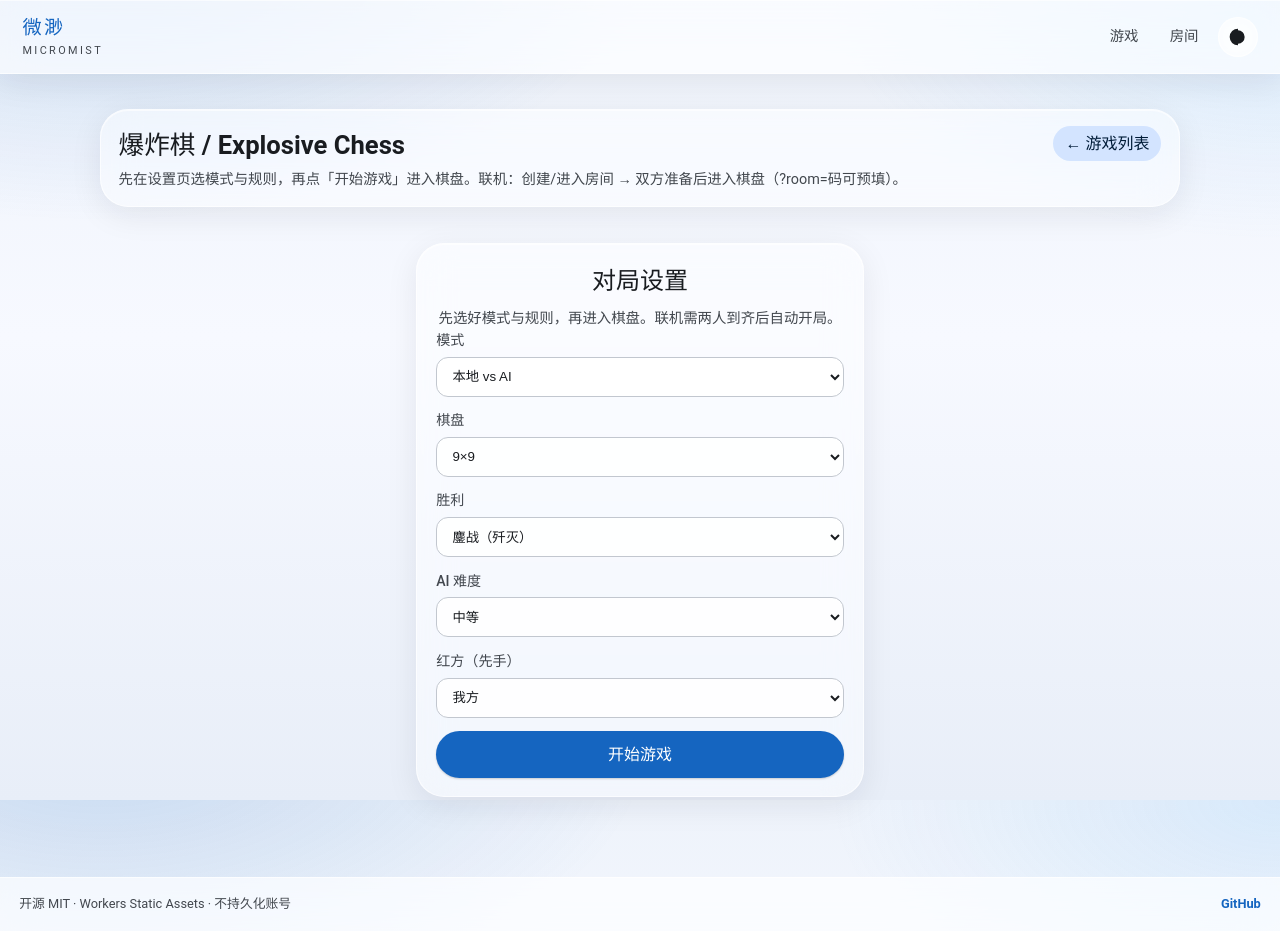
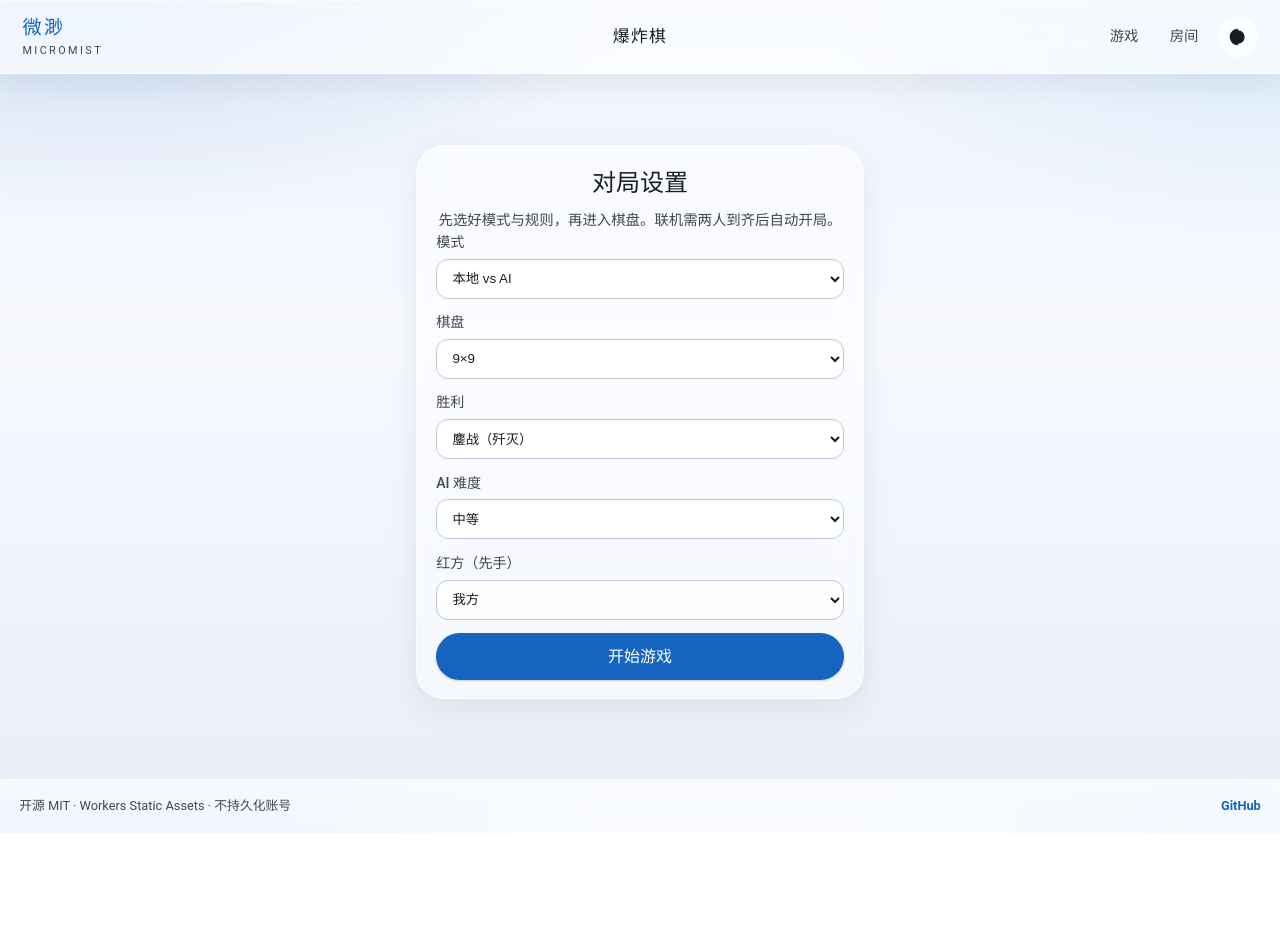
Before and after one commit to GoldenEagle1527/micromist, a React (Vite) app: page /play/explosive-chess in a window 1280 px wide. After the commit the page ends 833 px from the top, so only its background shows below. Built offline with nearby package versions, Linux system fonts and the light colour scheme.

Commit message:
Show current game title in topbar, drop play-header
Center the Chinese game name while playing; home via brand click only.

```diff
--- a/src/components/Shell.tsx
+++ b/src/components/Shell.tsx
@@ -1,5 +1,6 @@
 import { useState } from "react";
-import { NavLink, Outlet } from "react-router";
+import { NavLink, Outlet, useMatch } from "react-router";
+import { getGame } from "../games/catalog";
 import { useTheme } from "../hooks/useTheme";
 
 function ThemeIcon({ mode }: { mode: "light" | "dark" | "system" }) {
@@ -43,6 +44,10 @@ function RoomsIcon() {
 export function Shell() {
   const { mode, cycleMode } = useTheme();
   const [menuOpen, setMenuOpen] = useState(false);
+  const playMatch = useMatch("/play/:slug");
+  const playGame = playMatch?.params.slug
+    ? getGame(playMatch.params.slug)
+    : undefined;
   const themeLabel =
     mode === "system" ? "跟随系统" : mode === "light" ? "浅色" : "深色";
 
@@ -53,6 +58,13 @@ export function Shell() {
           <span className="brand-zh">微渺</span>
           <span className="brand-en">micromist</span>
         </NavLink>
+        {playGame ? (
+          <div className="topbar-game" aria-current="page">
+            {playGame.titleZh}
+          </div>
+        ) : (
+          <div className="topbar-game topbar-game-empty" aria-hidden="true" />
+        )}
         <div className="topbar-actions">
           <nav className="nav" aria-label="主导航">
             <NavLink to="/" end>
--- a/src/index.css
+++ b/src/index.css
@@ -147,9 +147,9 @@ input {
 }
 
 .topbar {
-  display: flex;
+  display: grid;
+  grid-template-columns: minmax(0, 1fr) auto minmax(0, 1fr);
   align-items: center;
-  justify-content: space-between;
   gap: 0.75rem;
   padding: calc(0.75rem + var(--safe-top)) 1rem 0.75rem;
   position: sticky;
@@ -162,11 +162,31 @@ input {
   -webkit-backdrop-filter: var(--backdrop);
 }
 
+.topbar-game {
+  justify-self: center;
+  max-width: min(42vw, 12rem);
+  overflow: hidden;
+  text-overflow: ellipsis;
+  white-space: nowrap;
+  font-size: 1.05rem;
+  font-weight: 600;
+  letter-spacing: 0.08em;
+  color: var(--md-sys-color-on-surface);
+  text-align: center;
+  pointer-events: none;
+}
+
+.topbar-game-empty {
+  visibility: hidden;
+  min-width: 0;
+}
+
 .brand {
   display: flex;
   flex-direction: column;
   gap: 0.05rem;
   min-width: 0;
+  justify-self: start;
 }
 
 .brand-zh {
@@ -186,6 +206,7 @@ input {
 .topbar-actions {
   display: flex;
   align-items: center;
+  justify-self: end;
   gap: 0.35rem;
 }
 
@@ -391,34 +412,6 @@ input {
   font-weight: 600;
 }
 
-.play-header {
-  display: flex;
-  flex-direction: column;
-  gap: 0.85rem;
-  margin-bottom: 1rem;
-  padding: 1rem 1.1rem;
-  border-radius: var(--md-sys-shape-corner-lg);
-  background: var(--glass-bg);
-  border: 1px solid var(--glass-border);
-  box-shadow: var(--glass-shadow);
-  backdrop-filter: var(--backdrop);
-  -webkit-backdrop-filter: var(--backdrop);
-}
-
-.play-header h1 {
-  margin: 0 0 0.25rem;
-  font-size: clamp(1.25rem, 4vw, 1.6rem);
-}
-
-.play-header > a {
-  align-self: flex-start;
-  color: var(--md-sys-color-primary);
-  font-weight: 600;
-  padding: 0.35rem 0.75rem;
-  border-radius: var(--md-sys-shape-corner-full);
-  background: var(--md-sys-color-primary-container);
-  color: var(--md-sys-color-on-primary-container);
-}
 
 .hint {
   color: var(--md-sys-color-on-surface-variant);
@@ -641,11 +634,6 @@ button:disabled {
     gap: 1rem;
   }
 
-  .play-header {
-    flex-direction: row;
-    justify-content: space-between;
-    align-items: flex-end;
-  }
 
   .footer {
     display: flex;
--- a/src/pages/PlayPage.tsx
+++ b/src/pages/PlayPage.tsx
@@ -18,22 +18,8 @@ export function PlayPage() {
     );
   }
 
-  const hint =
-    game.slug === "explosive-chess"
-      ? "先在设置页选模式与规则，再点「开始游戏」进入棋盘。联机：创建/进入房间 → 双方准备后进入棋盘（?room=码可预填）。"
-      : "方向键或 A/D 移动；也可按住指针拖动。最高分写入 localStorage，不会上传。";
-
   return (
     <>
-      <div className="play-header">
-        <div>
-          <h1>
-            {game.titleZh} / {game.title}
-          </h1>
-          <p className="hint">{hint}</p>
-        </div>
-        <Link to="/">← 游戏列表</Link>
-      </div>
       {game.slug === "mist-catch" ? <MistCatchGame /> : null}
       {game.slug === "explosive-chess" ? <ExplosiveChessGame /> : null}
     </>
```
